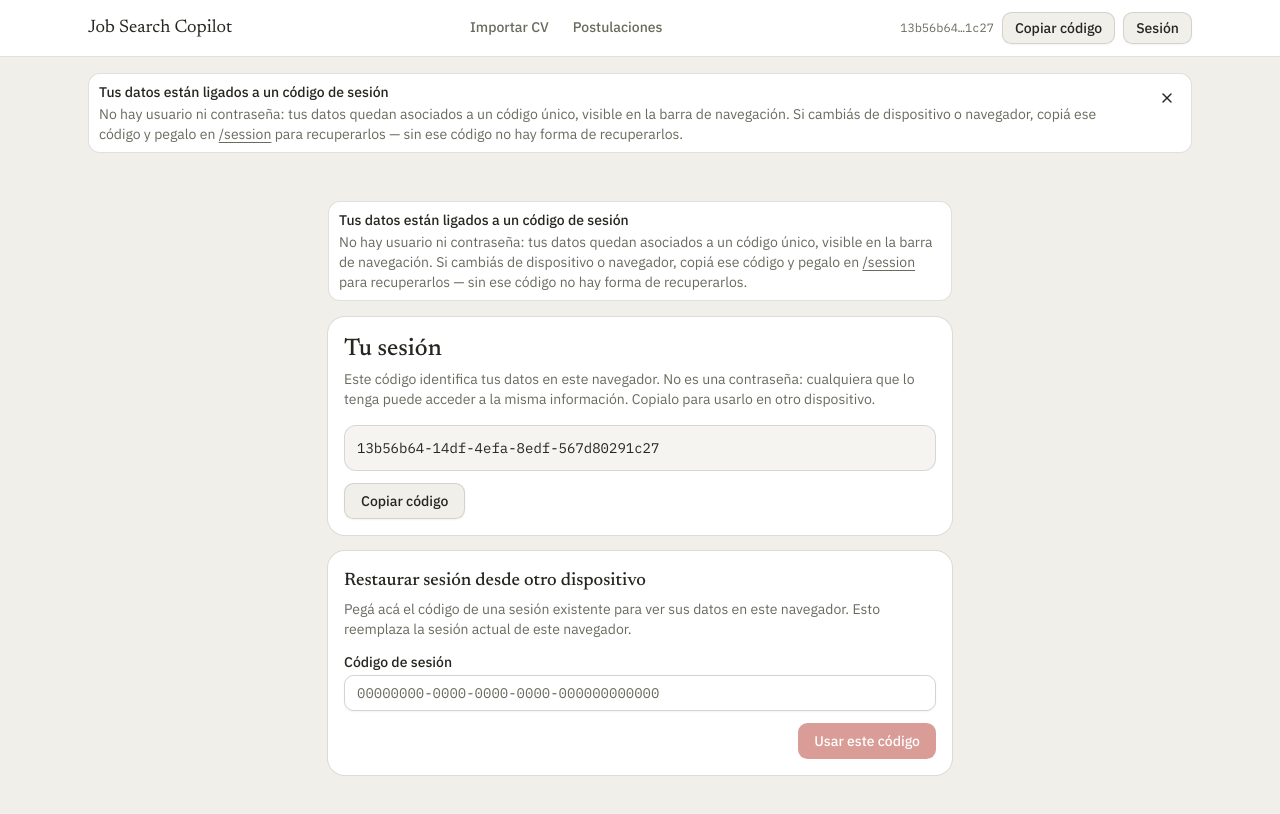
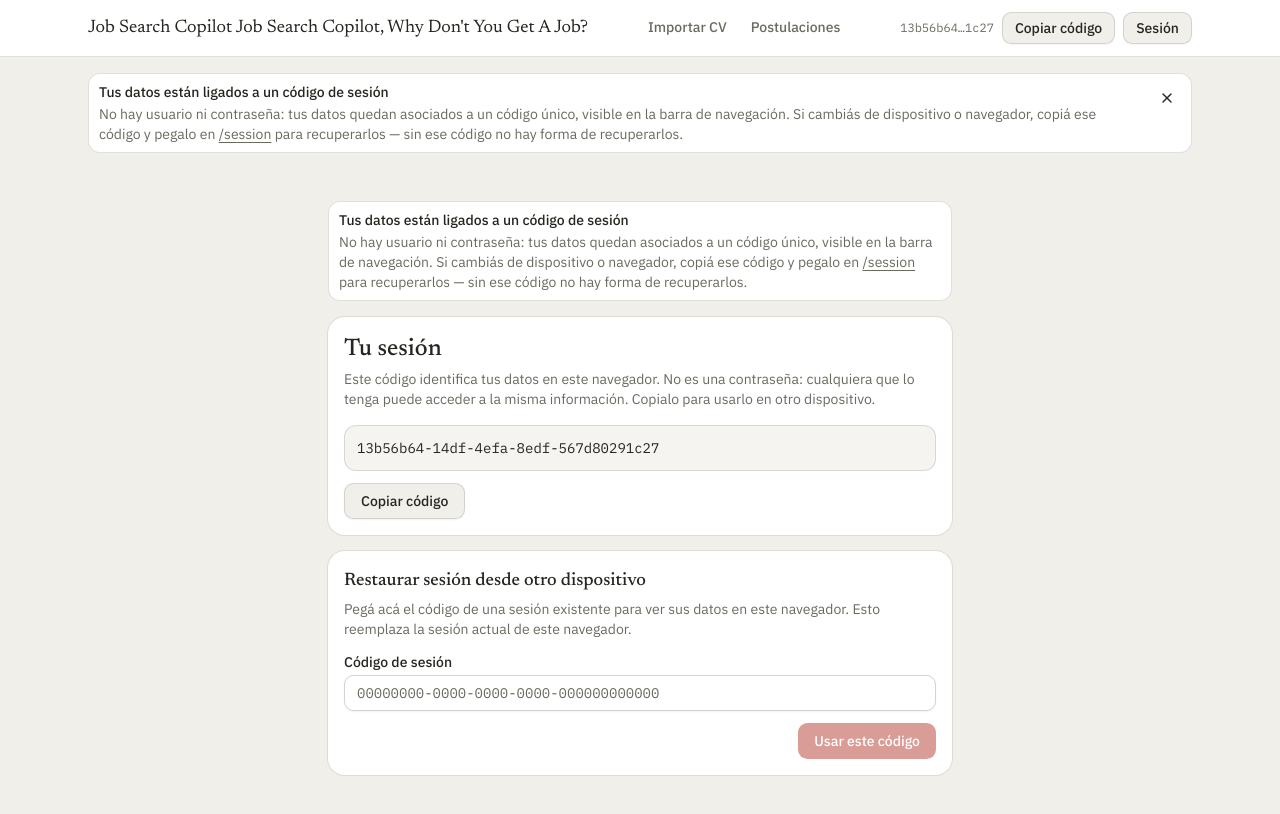
Before and after one commit to Ger06/job-search-copilot, a Next.js app in the folder frontend/: page /session in a window 1280 px wide. Shown: the top 814 px of the page. Built offline with nearby package versions, Linux system fonts and the light colour scheme.

Commit message:
fix: title

```diff
--- a/frontend/app/layout.tsx
+++ b/frontend/app/layout.tsx
@@ -22,7 +22,7 @@ const plexMono = IBM_Plex_Mono({
 });
 
 export const metadata: Metadata = {
-  title: "Job Search Copilot",
+  title: "Job Search Copilot, Why Don't You Get A Job?",
   description: "Armá tu bullet bank, seguí tus postulaciones y generá CVs a medida para cada vacante.",
 };
 
--- a/frontend/components/site-nav.tsx
+++ b/frontend/components/site-nav.tsx
@@ -17,7 +17,7 @@ export function SiteNav() {
   return (
     <header className="border-b border-border bg-card">
       <div className="mx-auto flex max-w-6xl items-center justify-between px-6 py-3">
-        <span className="font-heading text-lg">Job Search Copilot</span>
+        <span className="font-heading text-lg">Job Search Copilot Job Search Copilot, Why Don&apos;t You Get A Job?</span>
         <nav className="flex items-center gap-6 text-sm font-medium">
           {NAV_LINKS.map((link) => {
             const isActive = pathname === link.href || pathname.startsWith(`${link.href}/`);
```
